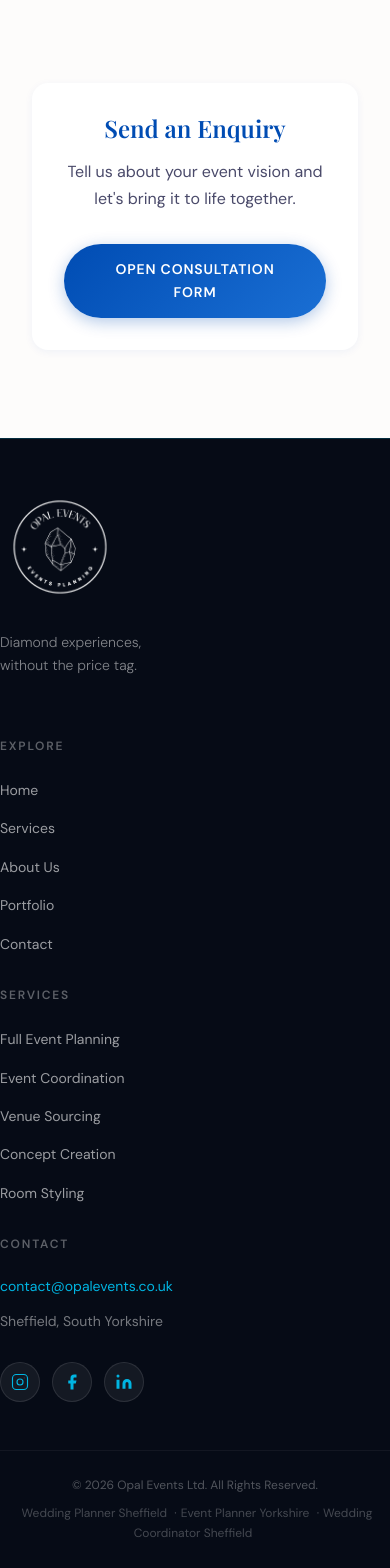
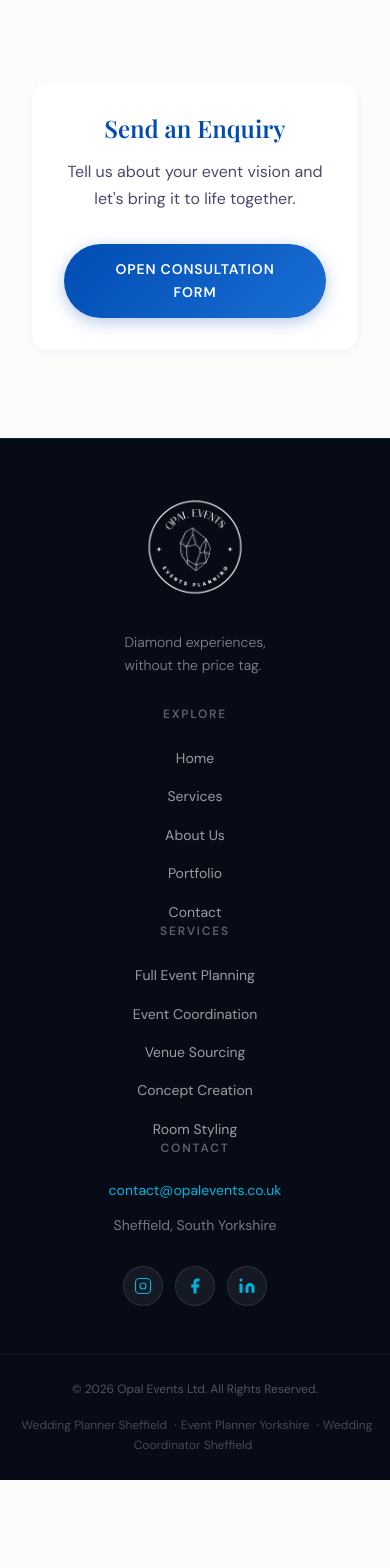
Before and after one commit to klaxtrix-sudo/opal-events, a React (Vite) app: page / in a window 390 px wide. Shown: the part 7207-8775 px from the top of the page. After the commit the page ends 8687 px from the top, so only its background shows below. Built offline with nearby package versions, Linux system fonts and the light colour scheme; a web font is replaced by a local one.

Commit message:
style: improve mobile responsiveness for footer layout and alignment

```diff
--- a/src/components/Footer.css
+++ b/src/components/Footer.css
@@ -158,9 +158,41 @@
 @media (max-width: 600px) {
   .footer-grid {
     grid-template-columns: 1fr;
-    gap: var(--space-8);
+    gap: var(--space-10);
     padding: var(--space-12) 0;
+    text-align: center;
   }
 
-  .footer-bottom-inner { flex-direction: column; text-align: center; }
+  .footer-brand {
+    align-items: center;
+    max-width: 100%;
+  }
+
+  .footer-logo {
+    justify-content: center;
+  }
+
+  .footer-tagline {
+    margin-left: auto;
+    margin-right: auto;
+    max-width: 100%;
+  }
+
+  .footer-links {
+    align-items: center;
+  }
+
+  .footer-contact {
+    align-items: center;
+  }
+
+  .footer-social {
+    justify-content: center;
+  }
+
+  .footer-bottom-inner {
+    flex-direction: column;
+    text-align: center;
+    gap: var(--space-4);
+  }
 }
```
